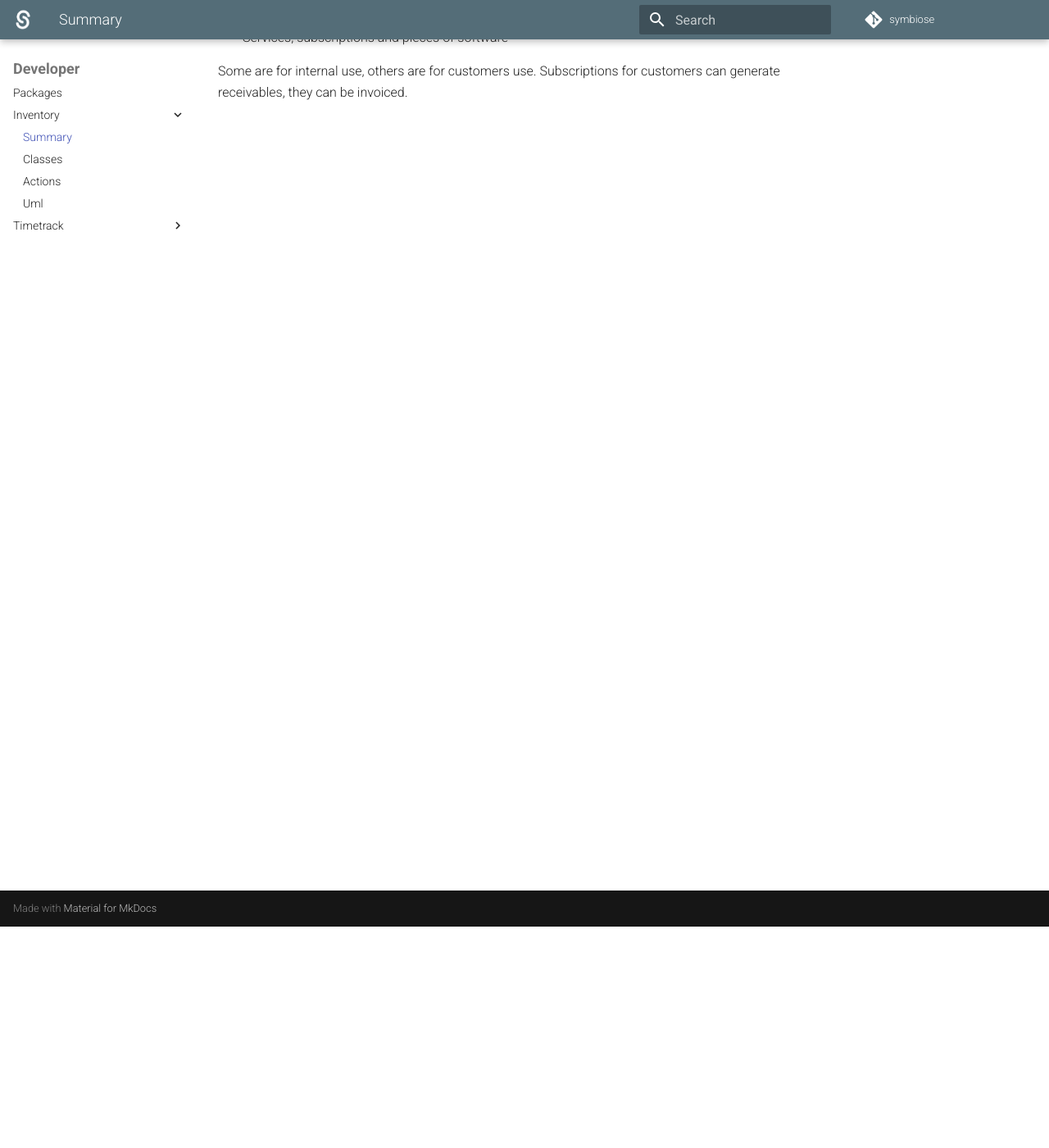
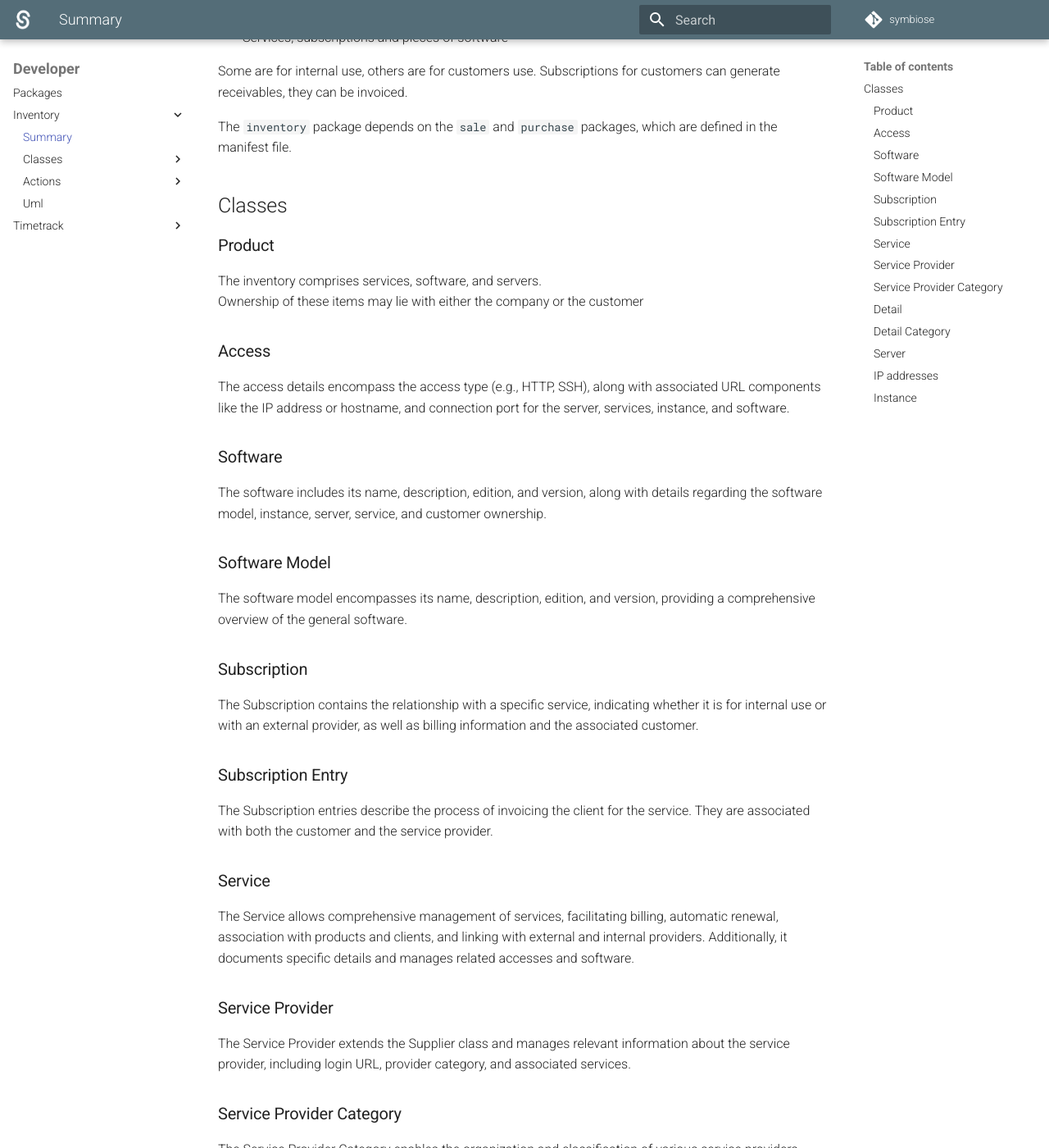
Before and after one commit to yesbabylon/symbiose-doc, an MkDocs documentation site: the page built from docs/developer-manual/inventory/index.md, in a window 1280 px wide and 1400 px high, scrolled down 270 px. Shown: the whole window at 82% size. Built offline with MkDocs 1.6.1 and Material for MkDocs 9.7.7, drawn with Linux system fonts in a browser that asks for light colours; comment, search, counter and statistics services are not loaded; the version menu is left out; some of the changed text lies outside the part shown.

Commit message:
Update classes in the inventory

```diff
--- a/docs/developer-manual/inventory/index.md
+++ b/docs/developer-manual/inventory/index.md
@@ -7,3 +7,50 @@ This package allows to manage IT inventory products, they are composed of:
 
 Some are for internal use, others are for customers use.
 Subscriptions for customers can generate receivables, they can be invoiced.
+
+The `inventory` package depends on the `sale` and `purchase` packages, which are defined in the manifest file.
+
+## Classes
+
+### Product
+The inventory comprises services, software, and servers. <br>
+Ownership of these items may lie with either the company or the customer
+
+### Access
+The access details encompass the access type (e.g., HTTP, SSH), along with associated URL components like the IP address or hostname, and connection port for the server, services, instance, and software.
+
+### Software
+The software includes its name, description, edition, and version, along with details regarding the software model, instance, server, service, and customer ownership.
+
+### Software Model
+The software model encompasses its name, description, edition, and version, providing a comprehensive overview of the general software.
+
+### Subscription
+The Subscription contains the relationship with a specific service, indicating whether it is for internal use or with an external provider, as well as billing information and the associated customer.
+
+### Subscription Entry
+The Subscription entries describe the process of invoicing the client for the service. They are associated with both the customer and the service provider.
+
+### Service
+The Service allows comprehensive management of services, facilitating billing, automatic renewal, association with products and clients, and linking with external and internal providers. Additionally, it documents specific details and manages related accesses and software.
+
+### Service Provider
+The Service Provider extends the Supplier class and manages relevant information about the service provider, including login URL, provider category, and associated services.
+
+### Service Provider Category
+The Service Provider Category enables the organization and classification of various service providers. Each category can accommodate multiple service providers, simplifying system management and categorization.
+
+### Detail
+The Detail manages specific elements related to services or products, providing properties for identification, description, value, and links to service and category.
+
+### Detail Category
+The DetailCategory organizes and manages categories of details related to services or products, enabling efficient classification and organization of information.
+
+### Server
+The Server includes its name, description, type, access, instances, associated products, IP addresses, and installed software.
+
+### IP addresses
+ The IP addresses (v4 or v6) associated with servers. It includes properties such as ip_v4, ip_v6, name, description, visibility, and the server it is attached to.
+
+### Instance
+The Instance manages instances of services or products within the system, describing their characteristics such as type, version, and URL. It also provides information on accessing the instance and the software running on it.
--- a/mkdocs.yml
+++ b/mkdocs.yml
@@ -29,6 +29,9 @@ plugins:
       canonical_version: null
       version_selector: true
       css_dir: css
+  - plantuml:
+      puml_url: https://www.plantuml.com/plantuml/
+      num_workers:
 extra:
   version:
     provider: mike
@@ -70,11 +73,16 @@ nav:
       - 'Packages': 'developer-manual/package-description.md'
       - 'Inventory':
           - 'Summary': 'developer-manual/inventory/index.md'
-          - 'Classes': 'developer-manual/inventory/classes.md'
-          - 'Actions': 'developer-manual/inventory/actions.md'
+          - 'Classes':
+              - 'Inventory': 'developer-manual/inventory/classes.md'
+              - 'Service': 'developer-manual/inventory/classes-service.md'
+              - 'Server': 'developer-manual/inventory/classes-server.md'
+          - 'Actions':
+            - 'Bulk Expiration': 'developer-manual/inventory/actions-bulkExpiration.md'
+            - 'Check Expiration': 'developer-manual/inventory/actions-checkExpiration.md'
           - 'Uml': 'developer-manual/inventory/uml.md'
       - 'Timetrack':
           - 'Summary': 'developer-manual/timetrack/index.md'
           - 'Classes': 'developer-manual/timetrack/classes.md'
-          - 'Actions': 'developer-manual/timetrack/actions.md'
+          - 'Actions': 'developer-manual/timetrack/actions-checkExpiration.md'
           - 'Uml': 'developer-manual/timetrack/uml.md'
```
Also changed, not shown: docs/developer-manual/inventory/classes-server.md (added, +47 -0 lines), docs/developer-manual/inventory/classes-service.md (added, +92 -0 lines), docs/developer-manual/inventory/classes.md (+64 -0 lines).
